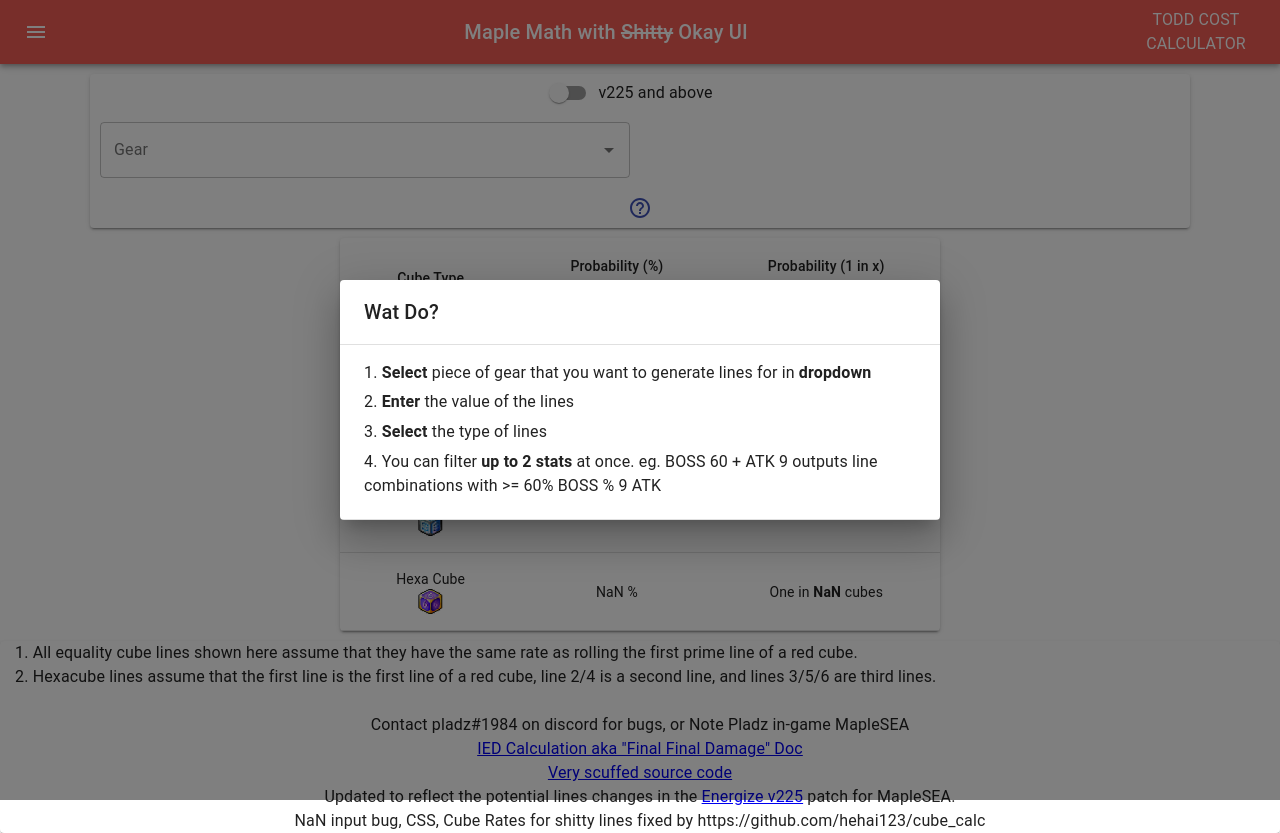
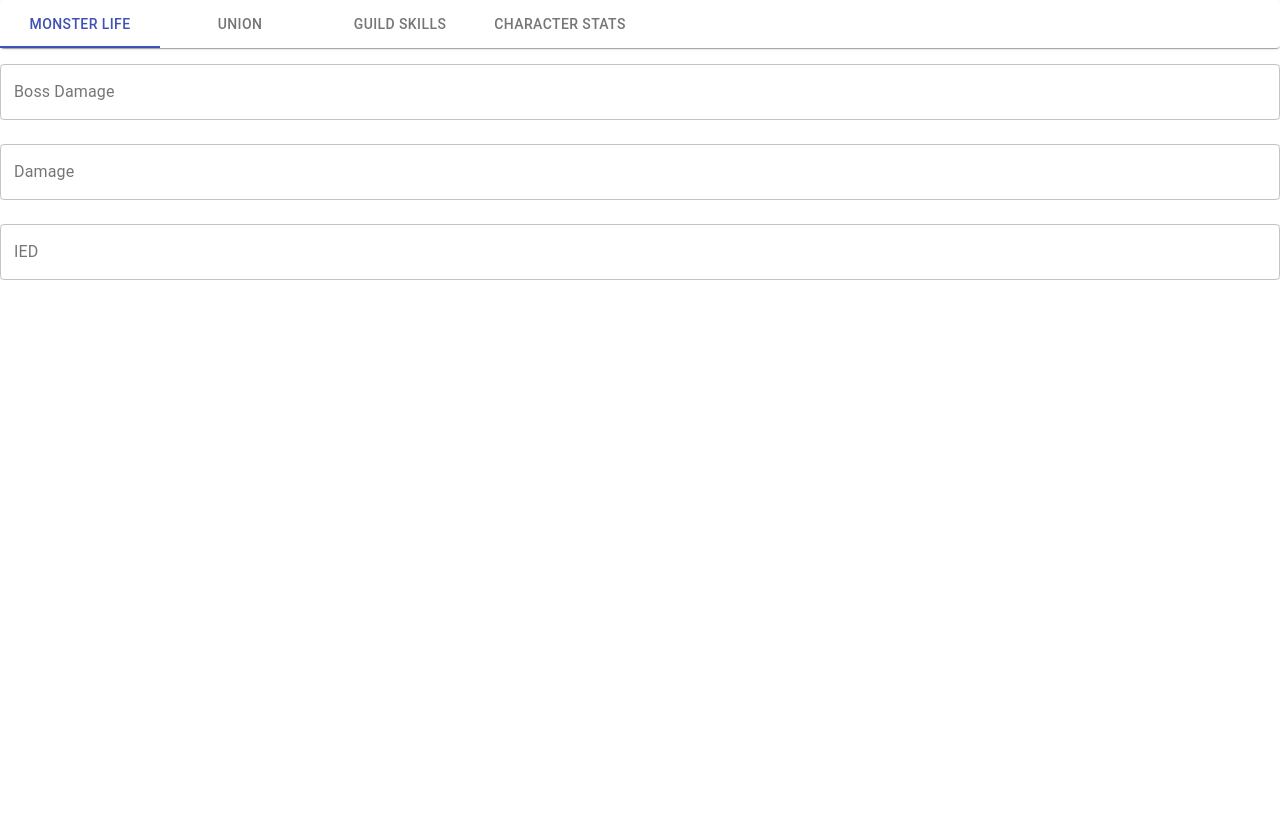
Before and after one commit to pladz/cube_calc, a React (Create React App) app: page /monster_life in a window 1280 px wide. After the commit the page ends 800 px from the top, so only its background shows below. Built offline with nearby package versions, Linux system fonts and the light colour scheme.

Commit message:
v1 update

```diff
--- a/src/App.js
+++ b/src/App.js
@@ -1,12 +1,24 @@
-import logo from './logo.svg';
-import './App.css';
-import MainPage from './components/mainPage';
+import logo from "./logo.svg";
+import "./App.css";
+import { BrowserRouter as Router, Route, Switch } from "react-router-dom";
+import MainPage from "./components/mainPage";
+import MainStatsEqui from "./components/statEquivalent/mainStatsEqui";
 
 function App() {
   return (
-    <div className="App">
+    <Router>
+      <Switch>
+        <Route path="/cube_calc">
+          <MainPage />
+        </Route>
+        <Route path="/monster_life">
+          <MainStatsEqui />
+        </Route>
+      </Switch>
+    </Router>
+    /* <div className="App">
         <MainPage />
-    </div>
+    </div> */
   );
 }
 
--- a/src/components/mainPage.js
+++ b/src/components/mainPage.js
@@ -8,6 +8,7 @@ import Button from "@material-ui/core/Button";
 import MenuIcon from "@material-ui/icons/Menu";
 import PotentialTable from "./potentialTable";
 import PercentageGraphs from "./percentageGraphs";
+import { Link } from "react-router-dom";
 
 import { useHistory } from "react-router-dom";
 import ShouldITodd from "./shouldITodd";
@@ -28,6 +29,7 @@ const MainPage = () => {
   const classes = useStyles();
   const history = useHistory();
   const [open, setOpen] = useState(true);
+  const [isMenuOpen, setMenuOpen] = useState(false);
 
   const handleOpen = () => {
     setOpen(!open);
@@ -37,18 +39,54 @@ const MainPage = () => {
     setOpen(false);
   };
 
+  const handleMenuOpen = () => {
+    setMenuOpen(true);
+  };
+
+  const handleMenuClose = () => {
+    setMenuOpen(false);
+  };
+
   return (
     <>
       <AppBar position="static">
         <Toolbar style={{ backgroundColor: "#f25c54" }}>
+          <div style={{ position: "relative" }}>
             <IconButton
               edge="start"
               color="inherit"
               aria-label="menu"
               className={classes.menuButton}
+              onMouseEnter={handleMenuOpen}
+              onMouseLeave={handleMenuClose}
             >
               <MenuIcon />
             </IconButton>
+            {isMenuOpen && (
+              <div
+                style={{
+                  position: "absolute",
+                  top: "100%",
+                  left: 0,
+                  backgroundColor: "white",
+                  boxShadow: "0px 0px 5px rgba(0, 0, 0, 0.3)",
+                  padding: "4px",
+                }}
+                onMouseEnter={handleMenuOpen}
+                onMouseLeave={handleMenuClose}
+              >
+                <Button
+                  onClick={() => {
+                    // Link to monster life
+                    handleMenuClose();
+                  }}
+                >
+                  Monster&nbsp;Life
+                </Button>
+                {/* Add more options as needed */}
+              </div>
+            )}
+          </div>
           <Typography variant="h6" className={classes.title}>
             Maple Math with <del>Shitty</del> Okay UI
           </Typography>
--- /dev/null
+++ b/src/components/statEquivalent/mainStatsEqui.js
@@ -0,0 +1,177 @@
+import { Tab, Tabs, Paper } from "@material-ui/core";
+import { useState } from "react";
+import SimpleInputField from "./simpleInputField";
+
+const MainStatsEqui = () => {
+  const [tabState, setTabState] = useState(0);
+  const tabData = [
+    { label: "Monster Life" },
+    { label: "Union" },
+    { label: "Guild Skills" },
+    { label: "Character stats" },
+  ];
+  const [monsterLifeStats, setMonsterLifeStats] = useState([
+    { id: "mon-life-boss", name: "Boss Damage", value: "" },
+    { id: "mon-life-damage", name: "Damage", value: "" },
+    { id: "mon-life-ied", name: "IED", value: "" },
+  ]);
+
+  const [guildSkillsStats, setGuildSkillsStats] = useState([
+    { id: "guild-skills-boss", name: "Boss Damage", value: "" },
+    { id: "guild-skills-damage", name: "Damage", value: "" },
+    { id: "guild-skills-ied", name: "IED", value: "" },
+  ]);
+
+  const [charStats, setCharStats] = useState([
+    { id: "char-level", name: "Level", value: "" },
+    { id: "char-hyper-str", name: "Str", value: "", level: 0 },
+    { id: "char-hyper-dex", name: "Dex", value: "", level: 0 },
+    { id: "char-hyper-int", name: "Int", value: "", level: 0 },
+    { id: "char-hyper-luk", name: "Luk", value: "", level: 0 },
+    { id: "char-hyper-hp", name: "Hp", value: "", level: 0 },
+    { id: "char-hyper-mp", name: "Mp", value: "", level: 0 },
+    { id: "char-hyper-force", name: "DF/TF/PP/SE", value: "", level: 0 },
+    { id: "char-hyper-crit-rate", name: "Crit Rate", value: "", level: 0 },
+    { id: "char-hyper-crit-dmg", name: "Crit Dmg", value: "", level: 0 },
+    { id: "char-hyper-ied", name: "IED", value: "", level: 0 },
+    { id: "char-hyper-dmg", name: "Damage", value: "", level: 0 },
+    { id: "char-hyper-boss", name: "Boss Damage", value: "", level: 0 },
+    { id: "char-hyper-normal-dmg", name: "Normal Damage", value: "", level: 0 },
+    {
+      id: "char-hyper-stats-resist",
+      name: "Status Resistance",
+      value: "",
+      level: 0,
+    },
+    { id: "char-hyper-att/matt", name: "Att/Matt", value: "", level: 0 },
+    { id: "char-hyper-exp", name: "Earned Exp", value: "", level: 0 },
+    { id: "char-hyper-arcane", name: "Arcane Force", value: "", level: 0 },
+  ]);
+
+  const updateField = (stateSetter, fieldId, value) => {
+    stateSetter((prevState) =>
+      prevState.map((field) =>
+        field.id === fieldId ? { ...field, value } : field
+      )
+    );
+    console.log(fieldId);
+  };
+
+  const renderInputFields = (fields, onFieldChange) => {
+    return fields.map((field) => (
+      <SimpleInputField
+        key={field.id}
+        fieldData={field}
+        onFieldChange={onFieldChange}
+      />
+    ));
+  };
+
+  // const handleMonsterLifeStats = (fieldId, value) => {
+  //   setMonsterLifeStats((prevState) =>
+  //     prevState.map((field) =>
+  //       field.id === fieldId ? { ...field, value } : field
+  //     )
+  //   );
+  //   console.log(monsterLifeStats);
+  // };
+
+  // const handleGuildSkillsStats = (fieldId, value) => {
+  //   setGuildSkillsStats((prevState) =>
+  //     prevState.map((field) =>
+  //       field.id === fieldId ? { ...field, value } : field
+  //     )
+  //   );
+
+  //   console.log(guildSkillsStats);
+  // };
+
+  // const handleCharStats = (fieldId, value) => {
+  //   setCharStats((prevState) =>
+  //     prevState.map((field) =>
+  //       field.id === fieldId ? { ...field, value } : field
+  //     )
+  //   );
+
+  //   console.log(charStats);
+  // };
+
+  return (
+    <>
+      <Paper>
+        <Tabs
+          value={tabState}
+          indicatorColor="primary"
+          textColor="primary"
+          onChange={(e, newValue) => {
+            setTabState(newValue);
+          }}
+          aria-label="tabs"
+        >
+          {tabData.map((tab) => (
+            <Tab key={tab.label} label={tab.label} />
+          ))}
+        </Tabs>
+      </Paper>
+      {tabState === 0 && (
+        <div key={0}>
+          {renderInputFields(monsterLifeStats, (fieldId, value) =>
+            updateField(setMonsterLifeStats, fieldId, value)
+          )}
+        </div>
+      )}
+      {tabState === 2 && (
+        <div key={2}>
+          {renderInputFields(guildSkillsStats, (fieldId, value) =>
+            updateField(setGuildSkillsStats, fieldId, value)
+          )}
+        </div>
+      )}
+
+      {tabState === 3 && (
+        <div key={3}>
+          {renderInputFields(charStats, (fieldId, value) =>
+            updateField(setCharStats, fieldId, value)
+          )}
+        </div>
+      )}
+      {/* {tabState === 0 && (
+        <div key={0}>
+          {monsterLifeStats.map((field) => (
+            <SimpleInputField
+              key={field.id}
+              fieldData={field}
+              onFieldChange={handleMonsterLifeStats}
+            />
+          ))}
+        </div>
+      )}
+
+      {tabState === 2 && (
+        <div key={2}>
+          {guildSkillsStats.map((field) => (
+            <SimpleInputField
+              key={field.id}
+              fieldData={field}
+              onFieldChange={handleGuildSkillsStats}
+            />
+          ))}
+        </div>
+      )}
+
+      {tabState === 3 && (
+        <div key={3}>
+          {charStats.map((field) => (
+            <SimpleInputField
+              key={field.id}
+              fieldData={field}
+              onFieldChange={handleCharStats}
+            />
+          ))}
+        </div>
+      )} */}
+    </>
+  );
+};
+
+export default MainStatsEqui;
--- /dev/null
+++ b/src/components/statEquivalent/simpleInputField.js
@@ -0,0 +1,58 @@
+import { TextField } from "@material-ui/core";
+import { useState } from "react";
+
+const SimpleInputField = ({ fieldData, onFieldChange }) => {
+  const [error, setError] = useState(false);
+
+  return (
+    <TextField
+      key={fieldData.id}
+      label={fieldData.name}
+      variant="outlined"
+      margin="normal"
+      fullWidth
+      type="number"
+      value={fieldData.value}
+      inputProps={{
+        min: "0",
+      }}
+      onChange={(e) => {
+        const inputText = e.target.value;
+
+        if (inputText === "") {
+          setError(false);
+          onFieldChange(fieldData.id, "");
+        } else {
+          const numericValue = parseInt(inputText);
+          if (!isNaN(numericValue)) {
+            setError(false);
+            onFieldChange(fieldData.id, numericValue);
+          } else {
+            setError(true);
+          }
+        }
+      }}
+      onPaste={(e) => {
+        const pastedText = e.clipboardData.getData("text/plain");
+        // Use a regular expression to check if the pasted text starts with a digit
+        const containsOnlyNumbers = /^\d+$/.test(pastedText);
+
+        if (!containsOnlyNumbers) {
+          e.preventDefault(); // Prevent the paste action
+          setError(true); // Set error state to true
+        } else {
+          setError(false);
+        }
+      }}
+      onKeyDown={(e) => {
+        if (e.key === "-" || e.key === "+" || e.key === "." || e.key === "e") {
+          e.preventDefault();
+        }
+      }}
+      error={error}
+      helperText={error ? "Please enter a valid value" : ""}
+    />
+  );
+};
+
+export default SimpleInputField;
```
Also changed, not shown: src/components/statEquivalent/monsterLife.js (added, +17 -0 lines). Lines whose indentation alone changed are shown as unchanged.
